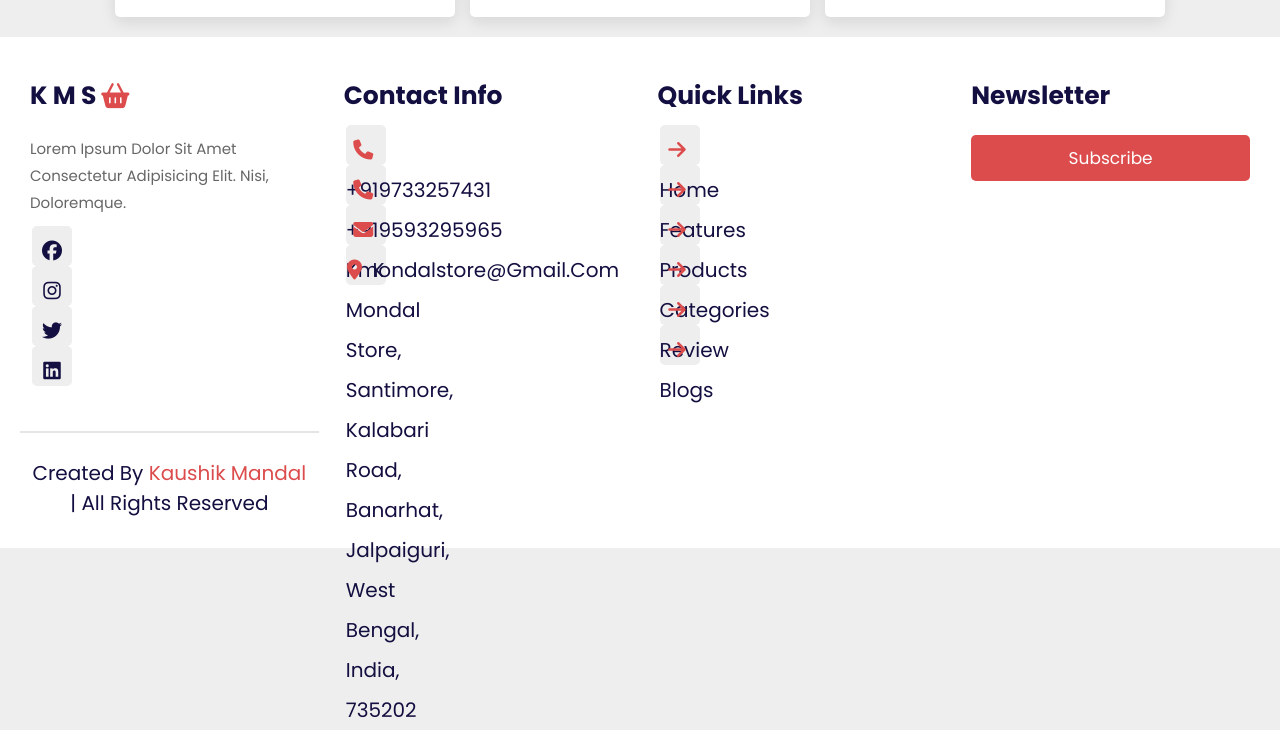
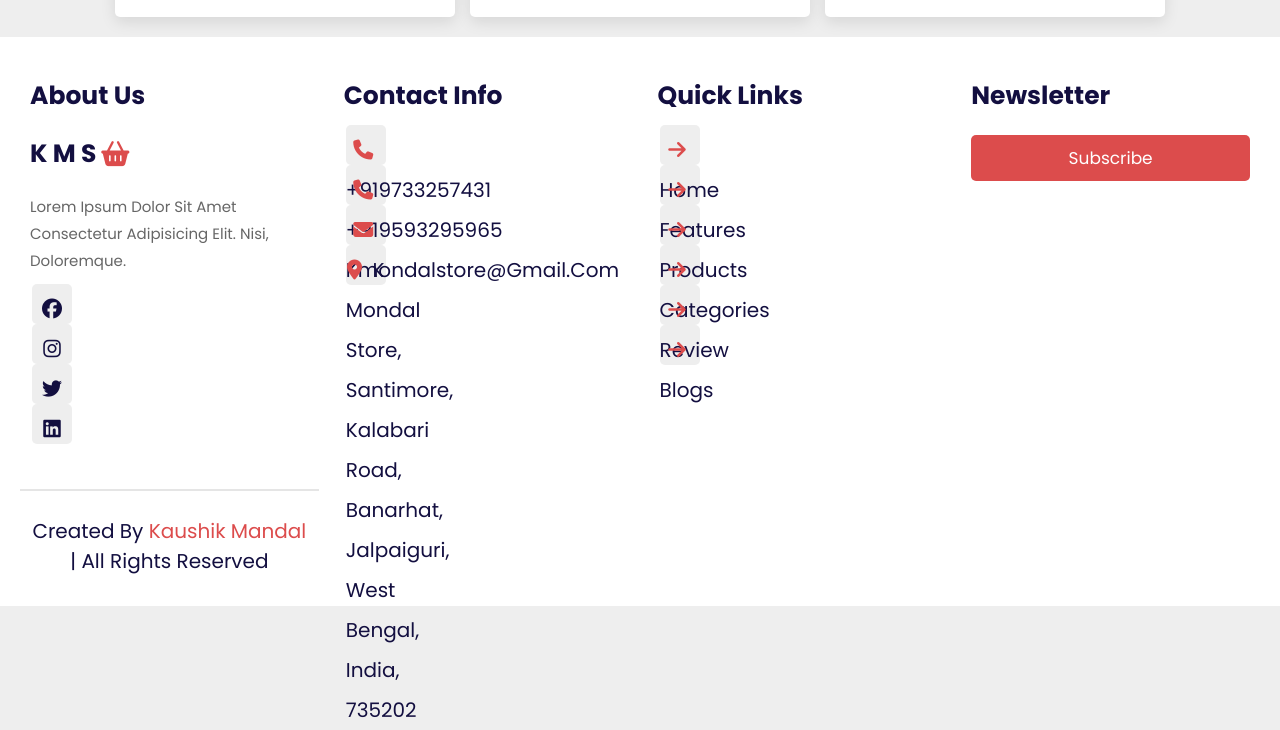
Before and after one commit to koushik369mondal/K-Mondal-Store, a plain HTML site: page index.html in a window 1280 px wide. Shown: the part 4448-5178 px from the top of the page. Drawn offline with nearby package versions, Linux system fonts and the light colour scheme.

Commit message:
working on footer
working on footer

Co-Authored-By: privatekaushik <203638579+privatekaushik@users.noreply.github.com>

```diff
--- a/index.html
+++ b/index.html
@@ -371,7 +371,8 @@
   <section class="footer" id="footer">
     <div class="box-container">
       <div class="box">
-        <h3>K M S <i class="fas fa-shopping-basket"></i></h3>
+        <h3>About Us</h3>
+        <h3>K M S<i class="fas fa-shopping-basket"></i></h3>
         <p>Lorem ipsum dolor sit amet consectetur adipisicing elit. Nisi, doloremque.</p>
         <div class="share">
           <a href="#" class="fab fa-facebook"></a>
```
Also changed, not shown: 1 other file.
